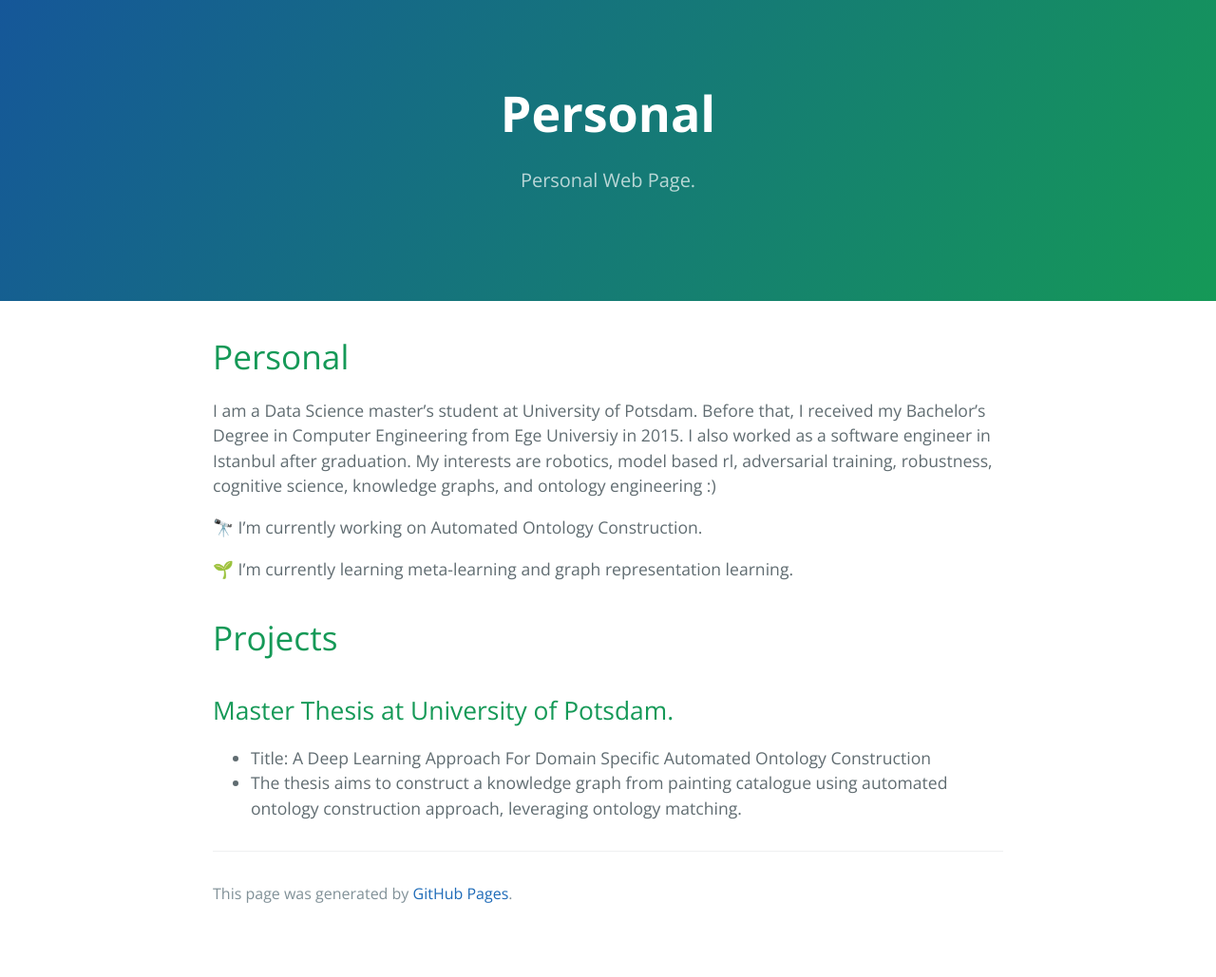
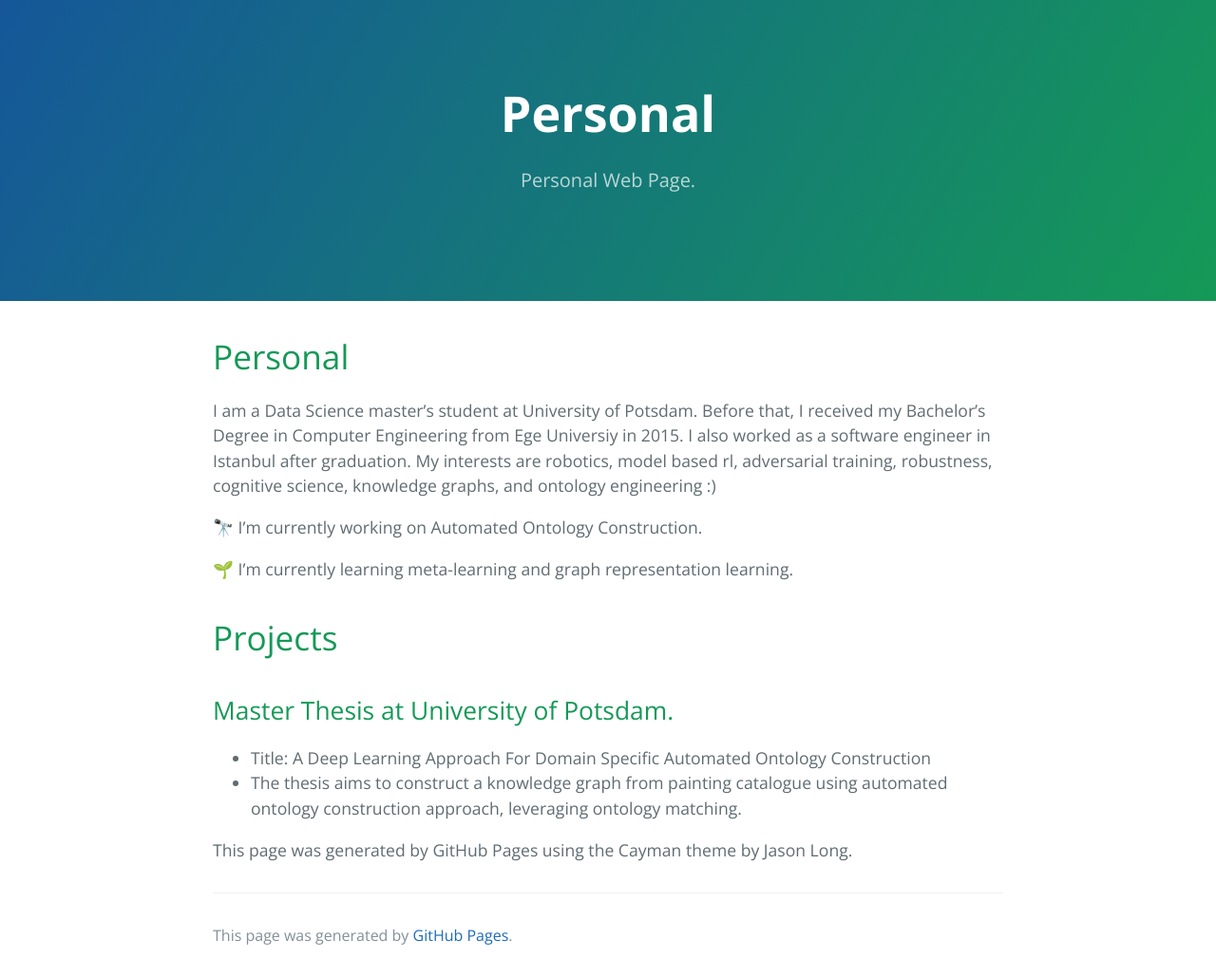
Before and after one commit to sefeoglu/sefeoglu.github.io, a Jekyll site: the page built from index.md, in a window 1280 px wide. Shown: the whole page at 95% size. Built offline with Jekyll 4.4.1, drawn with Linux system fonts in a browser that asks for light colours; our own code applies the rules of GitHub Pages for plain Markdown files; before the commit the page ends 985 px from its top, so only the background shows below that.

Commit message:
Update index.md

```diff
--- a/index.md
+++ b/index.md
@@ -17,3 +17,9 @@
 ## Master Thesis at University of Potsdam.
 * Title: A Deep Learning Approach For Domain Specific Automated Ontology Construction
 * The thesis aims to construct a knowledge graph from painting catalogue using automated ontology construction approach, leveraging ontology matching.
+
+
+
+
+
+This page was generated by GitHub Pages using the Cayman theme by Jason Long.
```
